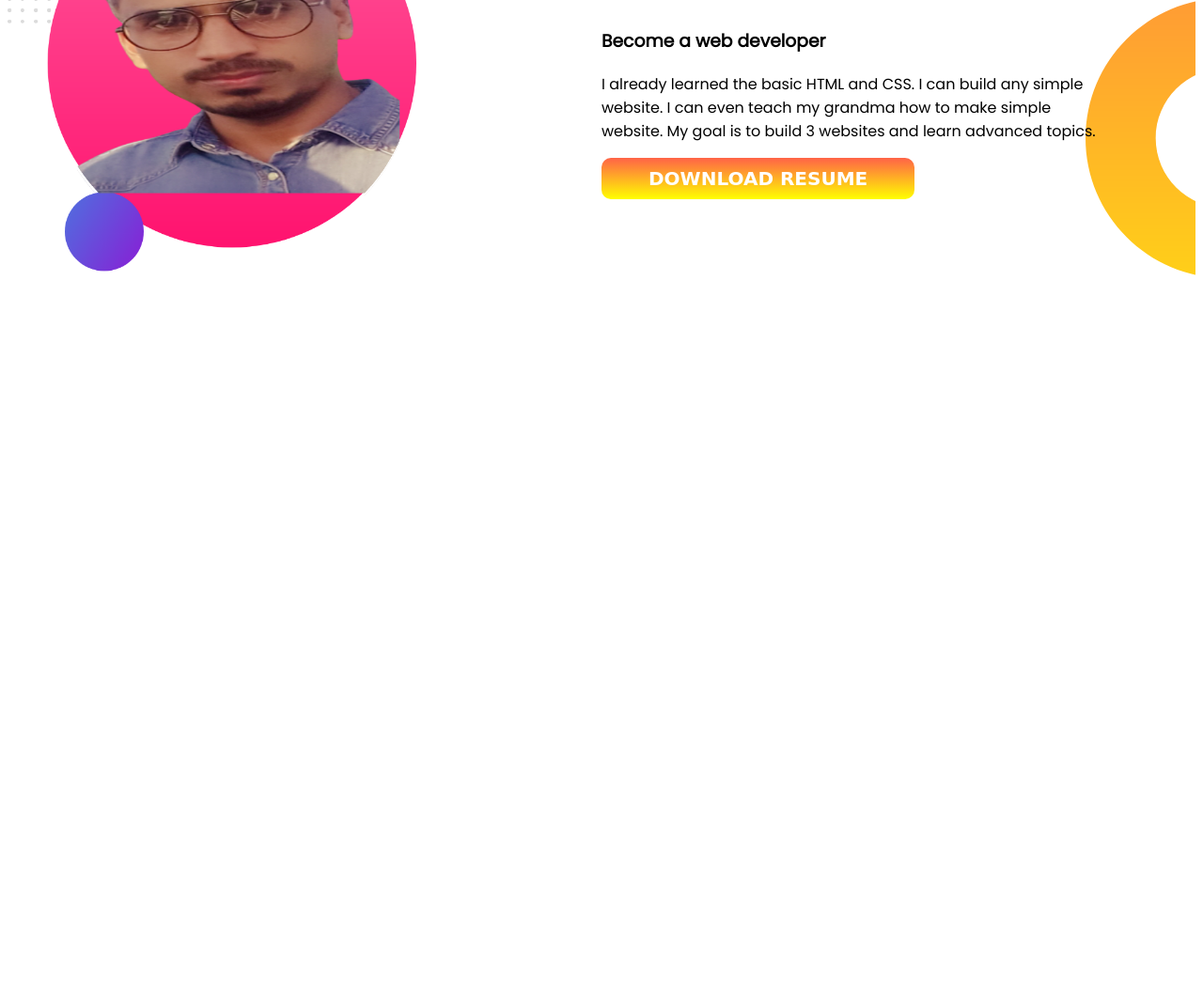
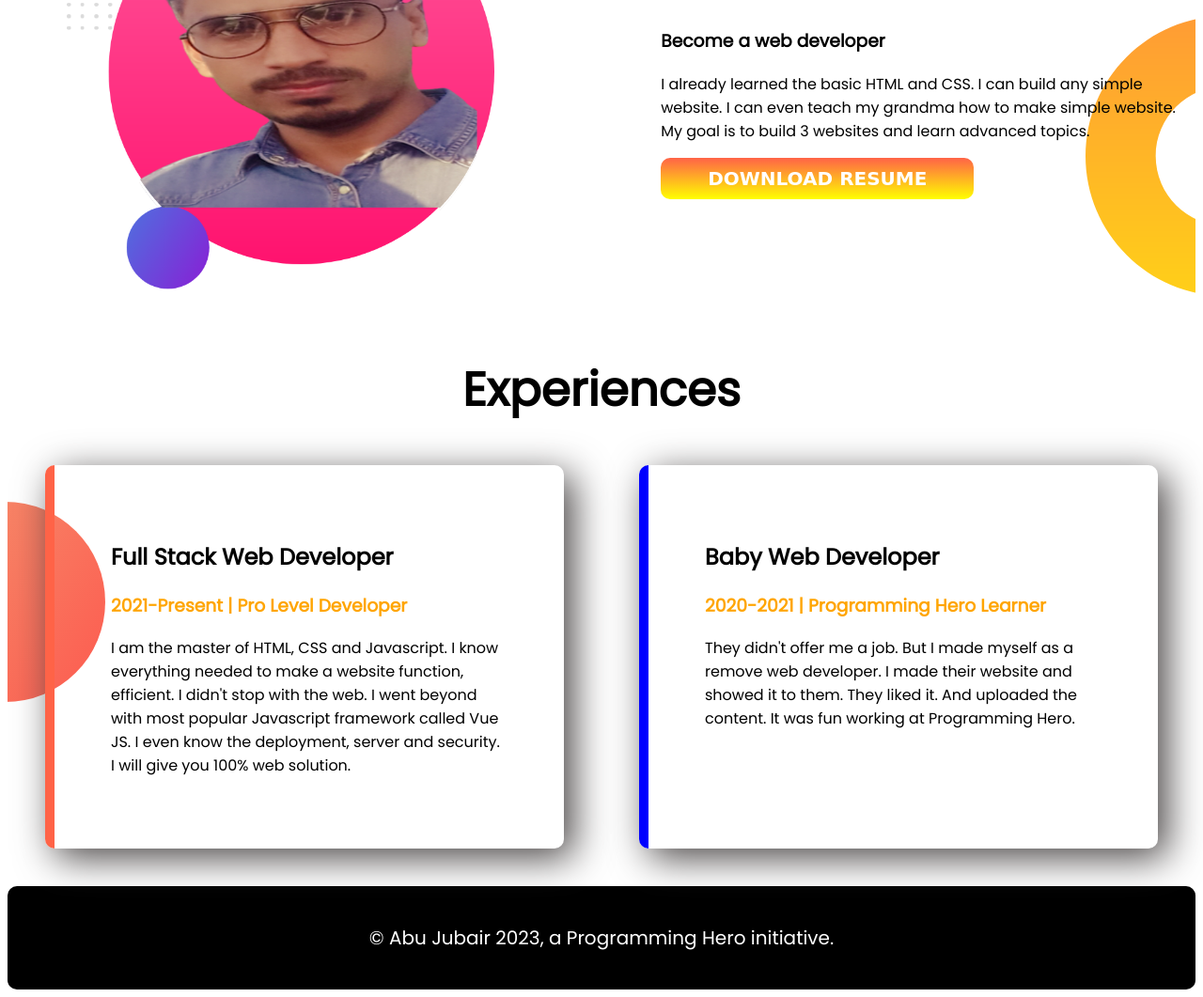
Before and after one commit to RJJubair42/Developer-Portfolio, a plain HTML site: page index.html in a window 1280 px wide. Shown: the part 733-1794 px from the top of the page at 94% size. Before the commit the page ends 1037 px from the top, so only its background shows below. Drawn offline with Linux system fonts and the light colour scheme.

Commit message:
all added

```diff
--- a/css/style.css
+++ b/css/style.css
@@ -7,17 +7,19 @@ h1 {
 #heading {
   color: #ffa500;
 }
+.flexible-container {
+  display: flex;
+}
 .header-section {
   background-image: url("../images/top-banner.png");
   background-repeat: no-repeat;
-  display: flex;
 }
-.header-intro {
+.half-width {
   width: 50%;
   padding-left: 5%;
   padding-top: 2%;
 }
-.header-intro img {
+.half-width img {
   width: 80%;
 }
 .here-me {
@@ -41,15 +43,6 @@ h1 {
   background-repeat: no-repeat;
   background-position: right bottom;
   margin-top: 5%;
-  display: flex;
-}
-.Dream-intro {
-  width: 50%;
-  padding-right: 7%;
-  padding-top: 2%;
-}
-.Dream-intro img {
-  width: 80%;
 }
 .download-resume {
   text-align: center;
@@ -67,3 +60,34 @@ h1 {
   background-color: #008000;
   color: #ac8484;
 }
+.experiences {
+  background-image: url("../images/exp-bg.png");
+  background-repeat: no-repeat;
+  background-position: left 50%;
+  margin-top: 5%;
+}
+.experience-header {
+  text-align: center;
+}
+.experiencces-iteam {
+  box-shadow: 10px 10px 40px #494545;
+  margin: 0 40px 0 40px;
+  padding: 60px;
+  border-radius: 10px;
+}
+.border-left1 {
+  border-left: 10px solid #ff6347;
+}
+.border-left2 {
+  border-left: 10px solid #0000ff;
+}
+footer p{
+  padding: 40px;
+  margin-top: 40px;
+  margin-bottom: 0px;
+  text-align: center;
+  font-size: 20px;
+  color: #ffffff;
+  background-color: black;
+  border-radius: 10px;
+}
--- a/index.html
+++ b/index.html
@@ -17,8 +17,8 @@
   </head>
   <body>
     <header>
-      <section class="header-section">
-        <div class="header-intro">
+      <section class="header-section flexible-container">
+        <div class="half-width">
           <h1>Welcome To</h1>
           <h1><span id="heading">Abu Jubair</span> World!</h1>
           <h3>Build Climber and Train Stopper</h3>
@@ -26,25 +26,66 @@
             You might saw me jumping, climbing buildings, and stopping trains.
             But nobody pays me a dime for that work. That's why I am learning
             and mastering web development. I will not stop until I become the
-            Web Development Hero.</p>
-            <a href="https://github.com/RJJubair42/Developer-Portfolio" class="here-me" target="_blank">HERE ME</a>
+            Web Development Hero.
+          </p>
+          <a
+            href="https://github.com/RJJubair42/Developer-Portfolio"
+            class="here-me"
+            target="_blank"
+            >HERE ME</a
+          >
         </div>
-        <div class="header-intro">
-          <img src="images/my-bg.png" alt="">
+        <div class="half-width">
+          <img src="images/my-bg.png" alt="" />
         </div>
       </section>
     </header>
-    <section class="Dream-section">
-      <div class="Dream-intro">
-        <img src="images/my-bg2.png" alt="">
+    <section class="Dream-section flexible-container">
+      <div class="half-width">
+        <img src="images/my-bg2.png" alt="" />
       </div>
-      <div class="Dream-intro">
+      <div class="half-width">
         <h1>Dream Big</h1>
         <h3>Become a web developer</h3>
-        <p>I already learned the basic HTML and CSS. I can build any simple website. I can even teach my grandma how to make simple website. My goal is to build 3 websites and learn advanced topics.</p>
-          <a href="https://github.com/RJJubair42/Developer-Portfolio" class="download-resume" target="_blank">DOWNLOAD RESUME</a>
+        <p>
+          I already learned the basic HTML and CSS. I can build any simple
+          website. I can even teach my grandma how to make simple website. My
+          goal is to build 3 websites and learn advanced topics.
+        </p>
+        <a
+          href="https://github.com/RJJubair42/Developer-Portfolio"
+          class="download-resume"
+          target="_blank"
+          >DOWNLOAD RESUME</a
+        >
       </div>
     </section>
-
+    <section class="experiences">
+      <h1 class="experience-header">Experiences</h1>
+      <div class="flexible-container">
+        <div class="half-width experiencces-iteam border-left1">
+          <h2>Full Stack Web Developer</h2>
+          <h3 id="heading">2021-Present | Pro Level Developer</h3>
+          <p>
+            I am the master of HTML, CSS and Javascript. I know everything
+            needed to make a website function, efficient. I didn't stop with the
+            web. I went beyond with most popular Javascript framework called Vue
+            JS. I even know the deployment, server and security. I will give you
+            100% web solution.
+          </p>
+        </div>
+        <div class="half-width experiencces-iteam border-left2">
+          <h2>Baby Web Developer</h2>
+          <h3 id="heading">2020-2021 | Programming Hero Learner</h3>
+          <p>
+            They didn't offer me a job. But I made myself as a remove web
+            developer. I made their website and showed it to them. They liked
+            it. And uploaded the content. It was fun working at Programming
+            Hero.
+          </p>
+        </div>
+      </div>
+    </section>
+    <footer><p>© Abu Jubair 2023, a Programming Hero initiative.</p></footer>
   </body>
 </html>
```
